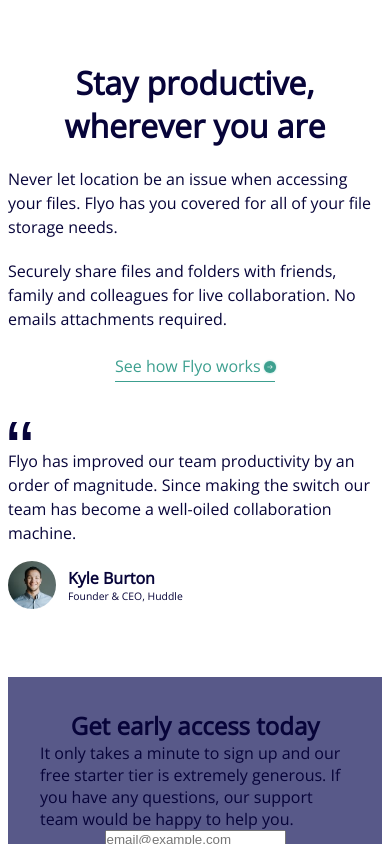
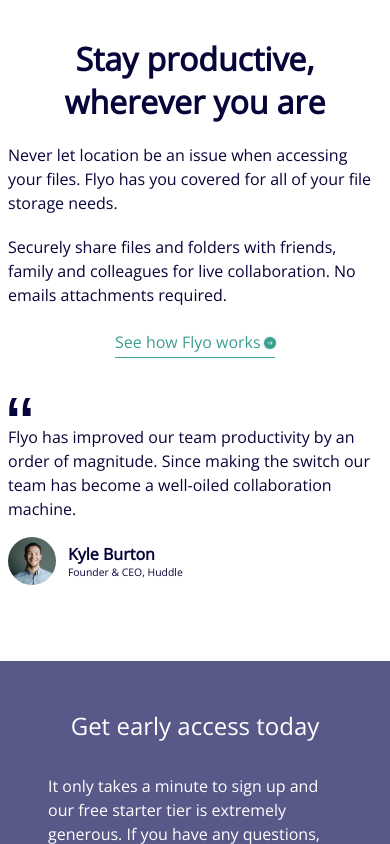
Before and after one commit to SebastianLaka/flyo-landing-page, a plain HTML site: page index.html in a window 390 px wide. Shown: the part 1156-2000 px from the top of the page. Drawn offline with nearby package versions, Linux system fonts and the light colour scheme.

Commit message:
Create newsletter area with styles

```diff
--- a/index.html
+++ b/index.html
@@ -63,7 +63,7 @@
         <section class="newsletter-area wrapper">
             <h1 class="newsletter-area__header">Get early access today</h1>
             <p class="newsletter-area__description">It only takes a minute to sign up and our free starter tier is extremely generous. If you have any questions, our support team would be happy to help you.</p>
-            <input type="text" placeholder="email@example.com" class="newsletter-area__email-area">
+            <input type="text" placeholder="email@example.com" class="newsletter-area__email-place">
             <button class="newsletter-area__cta">Get Started For Free</button>
         </section>
     </main>
--- a/sass/_colors.scss
+++ b/sass/_colors.scss
@@ -4,3 +4,4 @@ $bright-blue: hsl(224, 93%, 58%);
 $moderate-cyan: hsl(170, 45%, 43%);
 $light-grayish-blue: hsl(240, 75%, 98%);
 $light-gray: hsl(0, 0%, 75%);
+$white-color: hsl(0, 0%, 100%);
--- a/sass/_mobile.scss
+++ b/sass/_mobile.scss
@@ -4,7 +4,7 @@
 @use "./mixins" as *;
 @media (min-width: 375px) {
   .main-site {
-    padding: 0.5em;
+
     min-height: 100svh;
     .nav {
       padding: 1em 0.5em;
@@ -16,6 +16,7 @@
         display: flex;
         justify-content: space-between;
         align-items: center;
+        padding: 0.5em;
         &__logo {
           width: 8em;
         }
@@ -33,12 +34,11 @@
       }
     }
     .header-site {
-      padding-top: 5.5em;
+      padding: 5.5em .5em 0 .5em;
       &__illustration-primary {
         @include set-image;
       }
       .header-content {
-        padding: 0.5em 0;
         &__heading {
           @include heading-style;
           line-height: 150%;
@@ -70,6 +70,7 @@
       }
     }
     .about-site {
+      padding: 0.5em;
       padding-top: 2.5em;
       &__illustration-secondary {
         @include set-image;
@@ -134,8 +135,31 @@
     .newsletter-area{
       @include center-flex;
       background-color: $desaturate-blue;
-      padding: 2em;
+      padding: 3em;
       margin-top: 3em;
+      &__header,
+      &__description{
+        color: $white-color;
+        font-weight: $regular-weight;
+      }
+      &__description{
+        padding: 2em 0;
+        line-height: 150%;
+      }
+      &__email-place,
+      &__cta{
+        width: 100%;
+        padding: .75em 1.5em;
+        font-size: $p-size;
+        border-radius: .4em;
+        border: none;
+        font-family: inherit;
+      }
+      &__cta{
+        background-color: $bright-blue;
+        color: $white-color;
+       margin-top: .6em;
+      }
     }
   }
 }
```
Also changed, not shown: css/style.css, 1 other file.
